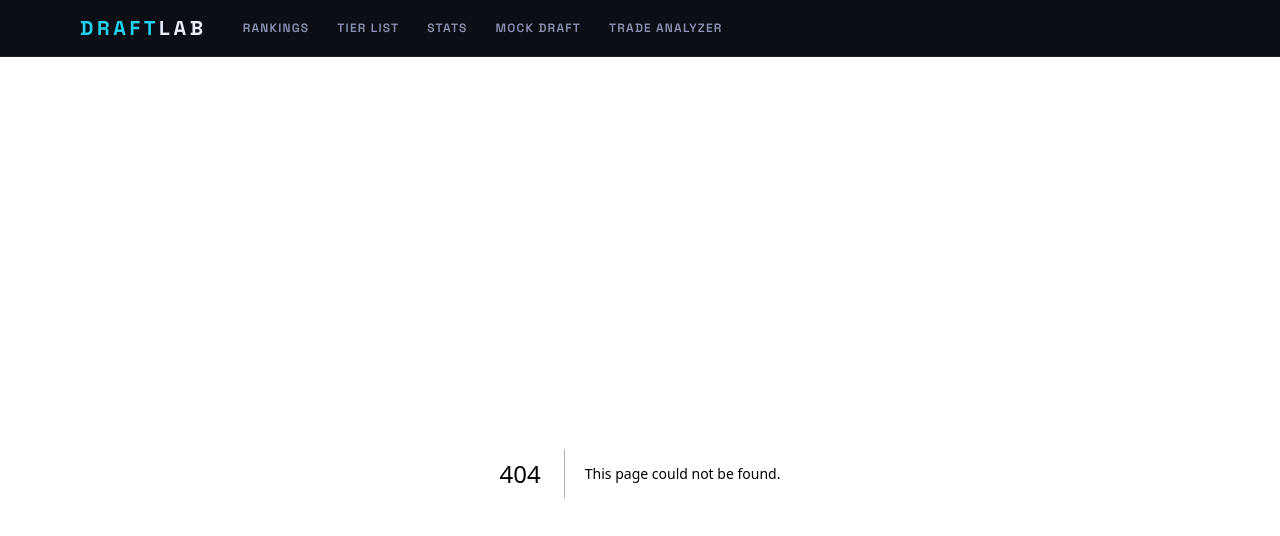
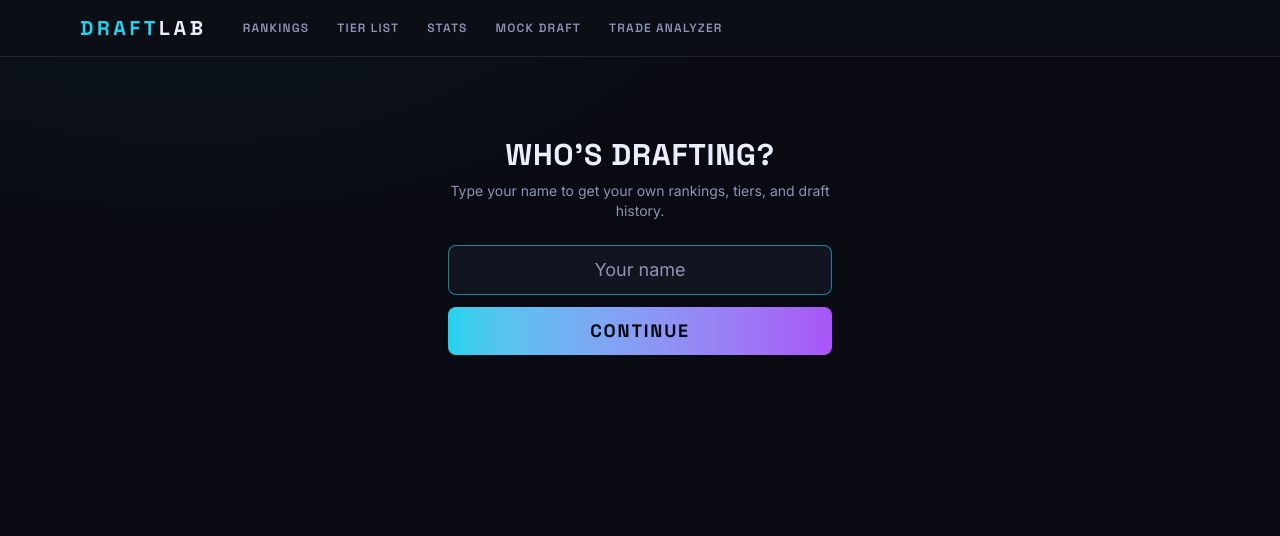
Before and after one commit to sykk/fantasy-draft, a Next.js app: page /welcome in a window 1280 px wide. Before the commit this address had no page. Shown: the top 536 px of the page. Built offline with nearby package versions, Linux system fonts and the light colour scheme.

Commit message:
feat: add name-only identity gate (proxy, welcome page, switcher)

```diff
--- /dev/null
+++ b/app/api/identity/route.ts
@@ -0,0 +1,29 @@
+import { cookies } from "next/headers";
+import { NextResponse } from "next/server";
+
+const COOKIE_NAME = "draftlab-user";
+const ONE_YEAR_SECONDS = 60 * 60 * 24 * 365;
+
+export async function POST(request: Request) {
+  const formData = await request.formData();
+  const name = String(formData.get("name") ?? "").trim();
+
+  if (!name) {
+    return NextResponse.redirect(new URL("/welcome?error=1", request.url));
+  }
+
+  const cookieStore = await cookies();
+  cookieStore.set(COOKIE_NAME, name, {
+    maxAge: ONE_YEAR_SECONDS,
+    path: "/",
+    sameSite: "lax",
+  });
+
+  return NextResponse.redirect(new URL("/", request.url));
+}
+
+export async function DELETE(request: Request) {
+  const cookieStore = await cookies();
+  cookieStore.delete(COOKIE_NAME);
+  return NextResponse.json({ ok: true });
+}
--- a/app/layout.tsx
+++ b/app/layout.tsx
@@ -3,6 +3,7 @@ import { Inter, JetBrains_Mono, Space_Grotesk } from "next/font/google";
 import Link from "next/link";
 import "./globals.css";
 import { NavLinks } from "@/components/NavLinks";
+import { IdentitySwitcher } from "@/components/IdentitySwitcher";
 
 const grotesk = Space_Grotesk({
   variable: "--font-grotesk",
@@ -51,6 +52,7 @@ export default function RootLayout({
               DRAFT<span className="text-fg">LAB</span>
             </Link>
             <NavLinks />
+            <IdentitySwitcher />
           </div>
         </header>
         <main className="mx-auto w-full max-w-6xl flex-1 px-4 pb-24 pt-4">{children}</main>
--- /dev/null
+++ b/app/welcome/page.tsx
@@ -0,0 +1,37 @@
+export default async function WelcomePage({
+  searchParams,
+}: {
+  searchParams: Promise<{ error?: string }>;
+}) {
+  const { error } = await searchParams;
+
+  return (
+    <div className="mx-auto max-w-sm space-y-6 py-16 text-center">
+      <div>
+        <h1 className="font-display text-3xl font-bold tracking-wide">
+          WHO&apos;S DRAFTING?
+        </h1>
+        <p className="mt-2 text-sm text-mute">
+          Type your name to get your own rankings, tiers, and draft history.
+        </p>
+      </div>
+      <form action="/api/identity" method="POST" className="space-y-3">
+        <input
+          type="text"
+          name="name"
+          placeholder="Your name"
+          autoFocus
+          required
+          className="w-full rounded-lg border border-line bg-panel px-4 py-2.5 text-center text-lg placeholder:text-mute focus:border-accent/60 focus:outline-none"
+        />
+        {error && <p className="text-sm text-down">Enter a name to continue.</p>}
+        <button
+          type="submit"
+          className="w-full rounded-lg bg-gradient-to-r from-accent to-accent2 py-2.5 font-display text-lg font-bold uppercase tracking-widest text-ink transition-all hover:brightness-110"
+        >
+          Continue
+        </button>
+      </form>
+    </div>
+  );
+}
--- /dev/null
+++ b/components/IdentitySwitcher.tsx
@@ -0,0 +1,36 @@
+"use client";
+
+import { useRouter } from "next/navigation";
+import { useMounted } from "@/lib/useMounted";
+
+function readIdentityCookie(): string | null {
+  const match = document.cookie.match(/(?:^|; )draftlab-user=([^;]*)/);
+  return match ? decodeURIComponent(match[1]) : null;
+}
+
+export function IdentitySwitcher() {
+  const mounted = useMounted();
+  const router = useRouter();
+
+  if (!mounted) return null;
+  const name = readIdentityCookie();
+  if (!name) return null;
+
+  async function handleSwitch() {
+    await fetch("/api/identity", { method: "DELETE" });
+    router.push("/welcome");
+  }
+
+  return (
+    <div className="ml-auto flex shrink-0 items-center gap-2 text-sm">
+      <span className="text-mute">{name}</span>
+      <button
+        type="button"
+        onClick={handleSwitch}
+        className="rounded-full border border-line px-2.5 py-1 text-xs text-mute transition-colors hover:border-accent/40 hover:text-fg"
+      >
+        Switch
+      </button>
+    </div>
+  );
+}
--- /dev/null
+++ b/proxy.ts
@@ -0,0 +1,17 @@
+import { NextResponse } from "next/server";
+import type { NextRequest } from "next/server";
+
+export function proxy(request: NextRequest) {
+  const hasIdentity = request.cookies.has("draftlab-user");
+  const { pathname } = request.nextUrl;
+
+  if (!hasIdentity && pathname !== "/welcome" && !pathname.startsWith("/api/")) {
+    return NextResponse.redirect(new URL("/welcome", request.url));
+  }
+
+  return NextResponse.next();
+}
+
+export const config = {
+  matcher: ["/((?!_next/static|_next/image|favicon.ico).*)"],
+};
```
